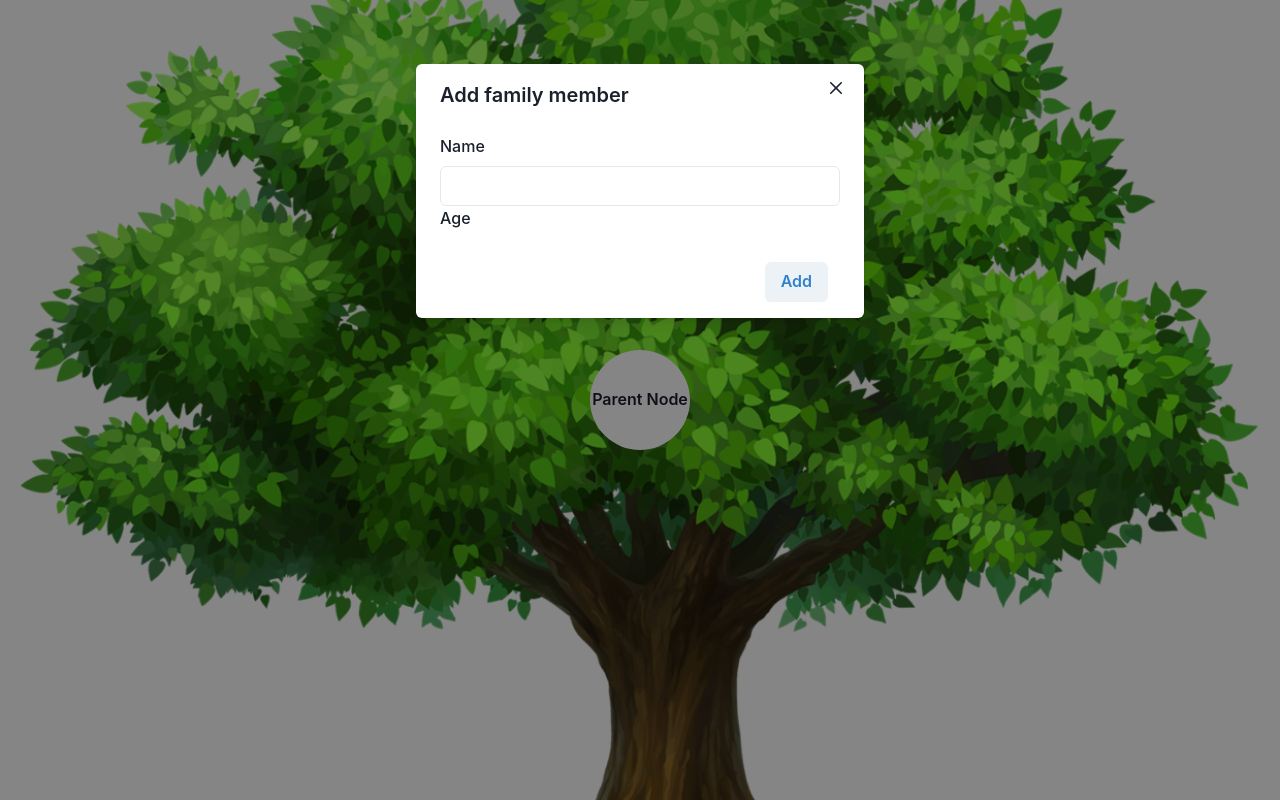
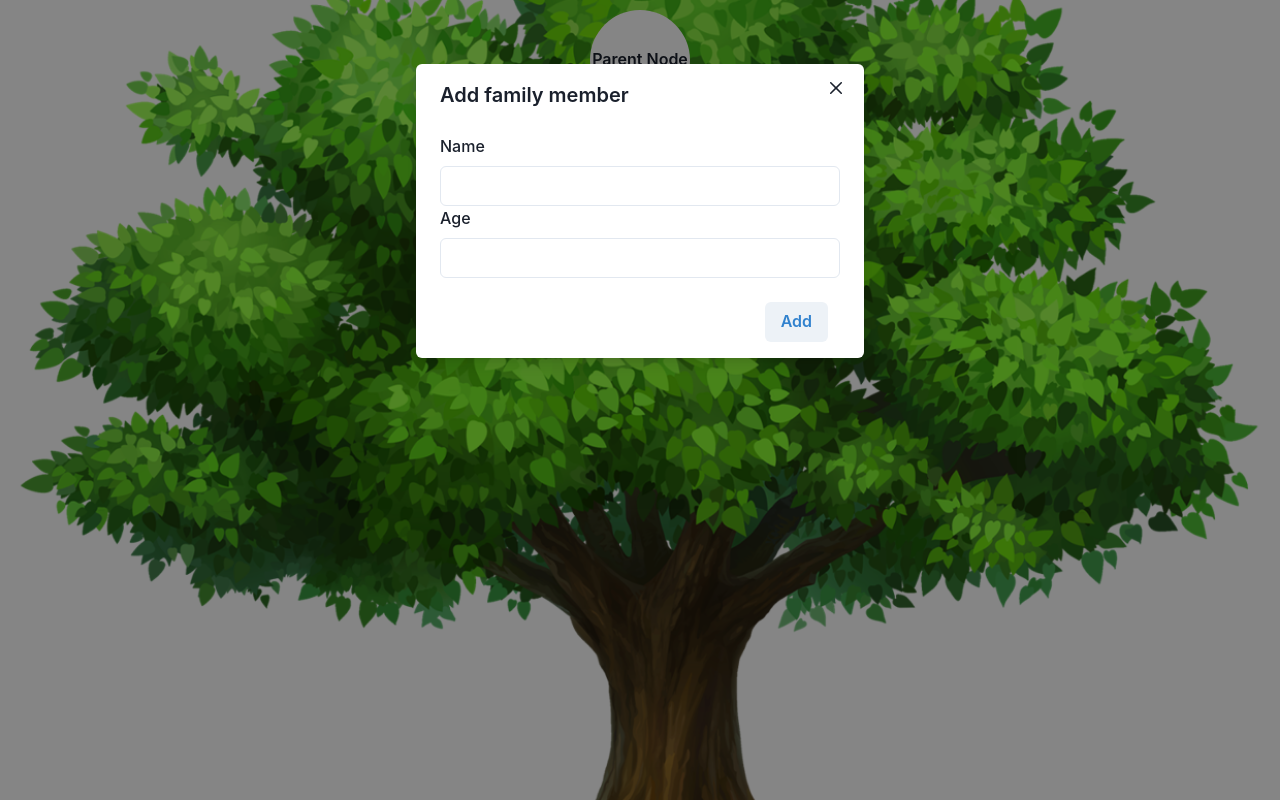
Before and after one commit to yomal148/family-tree, a React (Create React App) app: page / in a window 1280 px wide. Both pictures are taken after a click on the button "Parent Node". Built offline with nearby package versions, Linux system fonts and the light colour scheme.

Commit message:
center parent node and add it to the top of the page

```diff
--- a/src/App.js
+++ b/src/App.js
@@ -13,11 +13,9 @@ const containerStyle= {
   backgroundImage: `url(${backgroundImage})`,
   backgroundPosition: 'center',
   backgroundSize: 'cover',
-  backgroundRepeat: 'no-repeat',
   display: 'flex',
   alignItems: "center",
   justifyContent:'center',
-
 }
 
 function App() {
--- a/src/components/NodeModal/index.js
+++ b/src/components/NodeModal/index.js
@@ -41,8 +41,8 @@ function NodeModal(/*{children}*/){
         //<div style={circleStyle} onClick={toggleShow}> {visibility && children} {buttonText} </div>
         <>
         <Button style={{ display: "flex",  width: "100px", height: "100px",
-        backgroundColor: "white", borderRadius: "50%", /*top: "calc(100vh - 60px)"*/}}
-        onClick={onOpen}> Parent Node
+        backgroundColor: "white", borderRadius: "50%", position: 'absolute',
+        top: '10px',}} onClick={onOpen}> Parent Node
         </Button>
         <Modal isOpen={isOpen} onClose={onClose}>
             <ModalOverlay />
@@ -52,12 +52,15 @@ function NodeModal(/*{children}*/){
             <ModalBody>
                 <FormControl>
                     <FormLabel>Name</FormLabel>
-                    {/*<FormLabel>Family Role</FormLabel>*/}
                     <Input
                         value = {text}
                         onChange={(handleChange)}
                     />
                     <FormLabel>Age</FormLabel>
+                    <Input
+                        value = {text}
+                        onChange={(handleChange)}
+                    />
                 </FormControl>
             </ModalBody>
 
```
